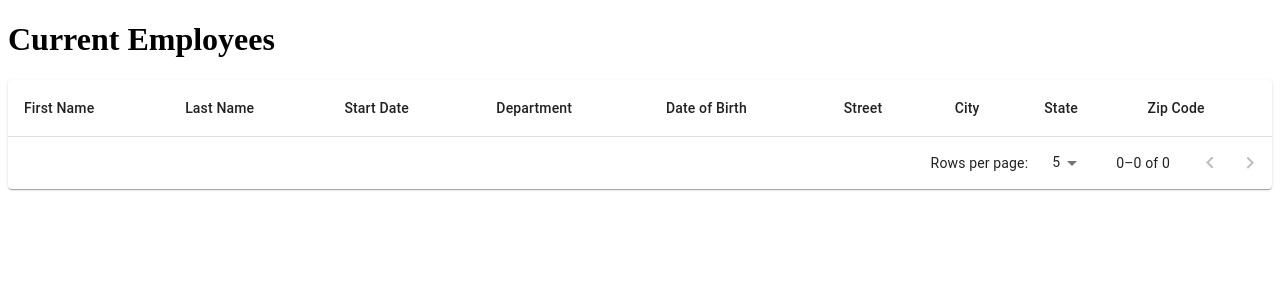
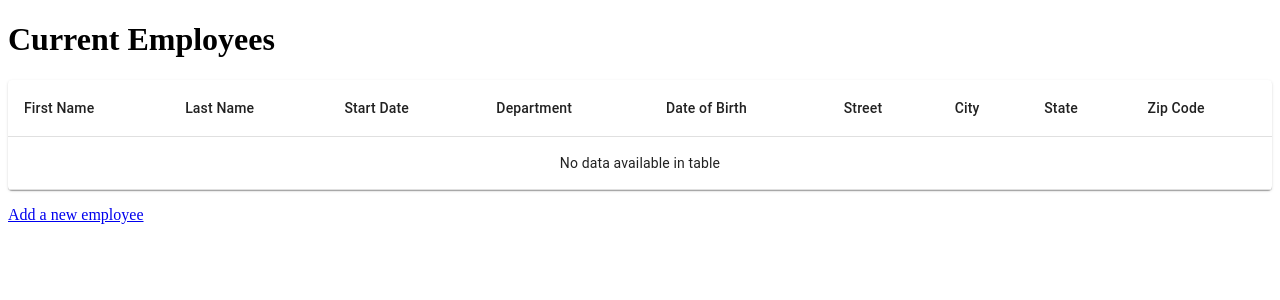
Before and after one commit to Patrice-E/HRnet, a React (Vite) app: page /employees-list in a window 1280 px wide. Shown: the top 300 px of the page. Built offline with nearby package versions, Linux system fonts and the light colour scheme.

Commit message:
Ajout pagination

```diff
--- a/src/components/createEmployeeForm/RHFAutocomplete.tsx
+++ b/src/components/createEmployeeForm/RHFAutocomplete.tsx
@@ -32,11 +32,7 @@ export default function RHFAutocomplete<T extends FieldValues>({
             option.name === newValue.name
           }
           onChange={(_, newValue) => {
-            onChange(
-              newValue === null
-                ? options[0].abbreviation
-                : newValue.abbreviation
-            );
+            onChange(newValue === null ? options[0].name : newValue.name);
           }}
           renderInput={(params) => {
             return (
--- a/src/components/listCurrentEmployees/EnhancedPagination.tsx
+++ b/src/components/listCurrentEmployees/EnhancedPagination.tsx
@@ -1,23 +1,25 @@
 import { TablePagination } from '@mui/material';
-import { useState } from 'react';
 import { useAppStore } from '../../store';
 
-export default function EnhancedPagination() {
+type Props = {
+  page: number;
+  rowsPerPage: number;
+  handleChangePage: (
+    _event: React.MouseEvent<HTMLButtonElement> | null,
+    newPage: number
+  ) => void;
+  handleChangeRowsPerPage: (
+    event: React.ChangeEvent<HTMLInputElement | HTMLTextAreaElement>
+  ) => void;
+};
+
+export default function EnhancedPagination({
+  page,
+  rowsPerPage,
+  handleChangePage,
+  handleChangeRowsPerPage,
+}: Props) {
   const { users } = useAppStore();
-
-  const [page, setPage] = useState(0);
-  const [rowsPerPage, setRowsPerPage] = useState(5);
-
-  const handleChangePage = (_event: unknown, newPage: number) => {
-    setPage(newPage);
-  };
-
-  const handleChangeRowsPerPage = (
-    event: React.ChangeEvent<HTMLInputElement>
-  ) => {
-    setRowsPerPage(parseInt(event.target.value, 10));
-    setPage(0);
-  };
 
   return (
     <TablePagination
--- a/src/components/listCurrentEmployees/EnhancedTableBody.tsx
+++ b/src/components/listCurrentEmployees/EnhancedTableBody.tsx
@@ -2,17 +2,27 @@ import { TableBody, TableCell, TableRow } from '@mui/material';
 import { useAppStore } from '../../store';
 import { format } from 'date-fns';
 
-export default function EnhancedTableBody() {
+type Props = {
+  page: number;
+  rowsPerPage: number;
+};
+
+export default function EnhancedTableBody({ page, rowsPerPage }: Props) {
   const { users } = useAppStore();
 
   return (
     <TableBody>
-      {!users ? (
+      {!users.length ? (
         <TableRow>
-          <TableCell colSpan={9}>No data available in table</TableCell>
+          <TableCell colSpan={9} align='center'>
+            No data available in table
+          </TableCell>
         </TableRow>
       ) : (
-        users.map((user, index) => {
+        (rowsPerPage > 0
+          ? users.slice(page * rowsPerPage, page * rowsPerPage + rowsPerPage)
+          : users
+        ).map((user, index) => {
           return (
             <TableRow key={index}>
               <TableCell>{user.firstName}</TableCell>
--- a/src/components/listCurrentEmployees/index.tsx
+++ b/src/components/listCurrentEmployees/index.tsx
@@ -1,14 +1,33 @@
 import { Box, Paper, Table, TableContainer } from '@mui/material';
-// import { Schema } from '../createEmployeeForm/schema';
-// import { useState } from 'react';
 import EnhancedTableHead from './EnhancedTableHead';
 import EnhancedTableBody from './EnhancedTableBody';
 import EnhancedPagination from './EnhancedPagination';
+import { useAppStore } from '../../store';
+import { useState } from 'react';
 
 export default function ListCurrentEmployees() {
-  // const [orderBy, setOrderBy] = useState<keyof Schema>('lastName');
-  // const [page, setPage] = useState(0);
-  // const [rowsPerPage, setRowsPerPage] = useState(5);
+  const { users } = useAppStore();
+
+  const [page, setPage] = useState(0);
+  const [rowsPerPage, setRowsPerPage] = useState(5);
+
+  // Avoid a layout jump when reaching the last page with empty rows.
+  // const emptyRows =
+  //   page > 0 ? Math.max(0, (1 + page) * rowsPerPage - users.length) : 0;
+
+  const handleChangePage = (
+    _event: React.MouseEvent<HTMLButtonElement> | null,
+    newPage: number
+  ) => {
+    setPage(newPage);
+  };
+
+  const handleChangeRowsPerPage = (
+    event: React.ChangeEvent<HTMLInputElement | HTMLTextAreaElement>
+  ) => {
+    setRowsPerPage(parseInt(event.target.value, 10));
+    setPage(0);
+  };
 
   return (
     <Box sx={{ width: '100%' }}>
@@ -16,10 +35,17 @@ export default function ListCurrentEmployees() {
         <TableContainer>
           <Table>
             <EnhancedTableHead />
-            <EnhancedTableBody />
+            <EnhancedTableBody page={page} rowsPerPage={rowsPerPage} />
           </Table>
         </TableContainer>
-        <EnhancedPagination />
+        {users.length > 0 && (
+          <EnhancedPagination
+            page={page}
+            rowsPerPage={rowsPerPage}
+            handleChangePage={handleChangePage}
+            handleChangeRowsPerPage={handleChangeRowsPerPage}
+          />
+        )}
       </Paper>
     </Box>
   );
--- a/src/pages/CurrentEmployees.tsx
+++ b/src/pages/CurrentEmployees.tsx
@@ -1,3 +1,4 @@
+import { Link } from 'react-router-dom';
 import ListCurrentEmployees from '../components/listCurrentEmployees';
 
 export default function CurrentEmployees() {
@@ -7,6 +8,7 @@ export default function CurrentEmployees() {
         <h1>Current Employees</h1>
       </header>
       <ListCurrentEmployees />
+      <Link to='/create-employee'>Add a new employee</Link>
     </>
   );
 }
```
